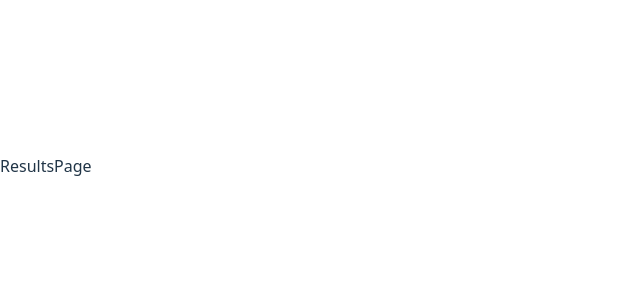
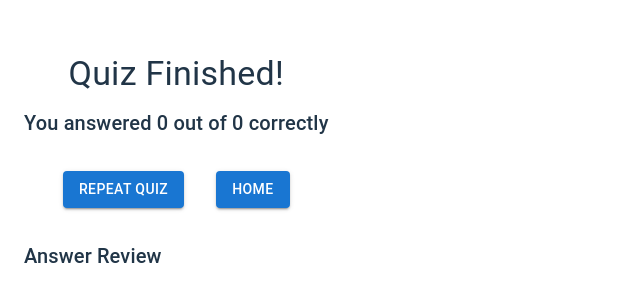
Before and after one commit to gabriela035/ReactTs-InfoQuizz, a React (Vite) app in the folder info-quiz/: page /results in a window 1280 px wide. Shown: the part 234-536 px from the top of the page, without its empty margins (0-640 px from the left). Built offline with nearby package versions, Linux system fonts and the light colour scheme.

Commit message:
updates results page

```diff
--- a/info-quiz/package.json
+++ b/info-quiz/package.json
@@ -12,6 +12,7 @@
   "dependencies": {
     "@emotion/react": "^11.14.0",
     "@emotion/styled": "^11.14.1",
+    "@mui/icons-material": "^7.2.0",
     "@mui/material": "^7.2.0",
     "react": "^19.1.0",
     "react-dom": "^19.1.0",
--- a/info-quiz/src/pages/ResultsPage.tsx
+++ b/info-quiz/src/pages/ResultsPage.tsx
@@ -1,7 +1,76 @@
-import React from "react";
+import {
+  Accordion,
+  AccordionSummary,
+  AccordionDetails,
+  Typography,
+  Container,
+  Box,
+  Chip,
+} from "@mui/material";
+import ExpandMoreIcon from "@mui/icons-material/ExpandMore";
+import { useQuiz } from "../context/QuizContext";
+import NavButton from "../components/NavButton";
 
-function ResultsPage() {
-  return <div>ResultsPage</div>;
-}
+const ResultsPage = () => {
+  const { userAnswers, score, questions, resetQuiz } = useQuiz();
+  const total = questions.length;
+
+  const getColor = (userAnswerIndex: number, correctIndex: number) =>
+    userAnswerIndex === correctIndex ? "success" : "error";
+
+  return (
+    <Container>
+      <Typography variant="h4" align="center" gutterBottom>
+        Quiz Finished!
+      </Typography>
+      <Typography variant="h6" align="center" mb={3}>
+        You answered {score} out of {total} correctly
+      </Typography>
+
+      <Box display="flex" justifyContent="center" gap={2} mb={3}>
+        <NavButton label="Repeat Quiz" onClick={resetQuiz} />
+        <NavButton label="Home" onClick={() => (location.href = "/")} />
+      </Box>
+
+      <Typography variant="h6" gutterBottom>
+        Answer Review
+      </Typography>
+
+      {userAnswers.map((entry, i) => {
+        const correctIndex = entry.question.answers.findIndex(
+          (a) => a.isCorrect
+        );
+        const userIndex = entry.selectedIndex;
+        const isCorrect = userIndex === correctIndex;
+
+        return (
+          <Accordion key={entry.question.id}>
+            <AccordionSummary expandIcon={<ExpandMoreIcon />}>
+              <Typography color={isCorrect ? "green" : "red"}>
+                Q{i + 1}: {entry.question.question}
+              </Typography>
+            </AccordionSummary>
+            <AccordionDetails>
+              {entry.question.answers.map((answer, index) => (
+                <Chip
+                  key={index}
+                  label={answer.text}
+                  color={
+                    index === correctIndex
+                      ? "success"
+                      : index === userIndex
+                      ? "error"
+                      : "default"
+                  }
+                  sx={{ m: 0.5 }}
+                />
+              ))}
+            </AccordionDetails>
+          </Accordion>
+        );
+      })}
+    </Container>
+  );
+};
 
 export default ResultsPage;
```
Also changed, not shown: 1 other file (tests, documents, lock files or other folders).
